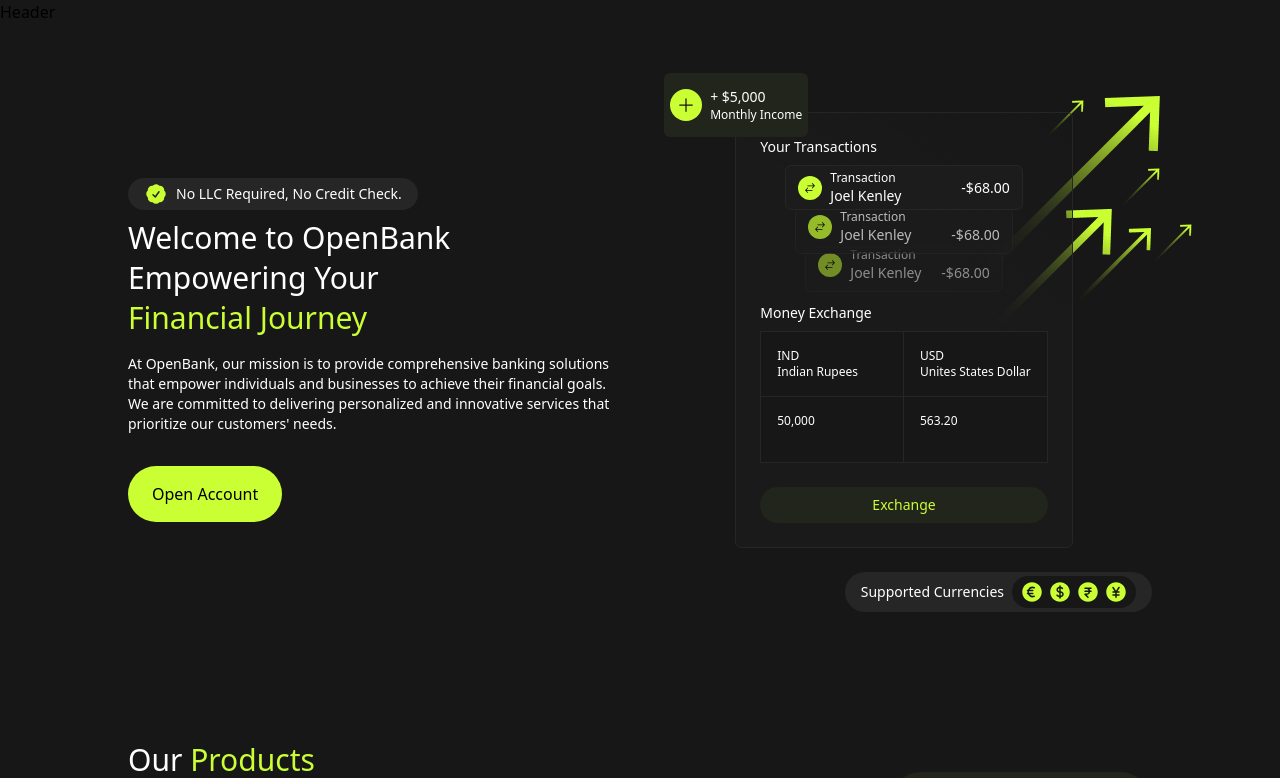
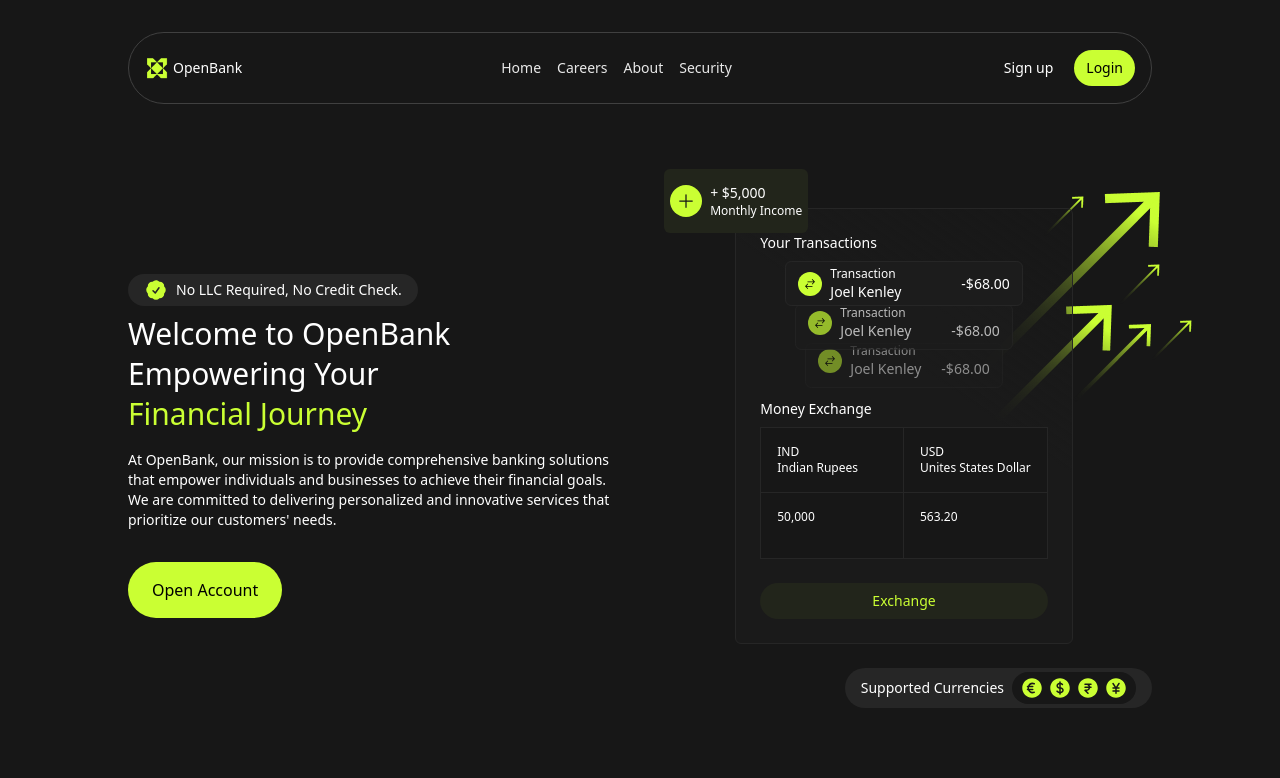
Before and after one commit to pranav605/OpenBank, a React (Vite) app: page / in a window 1280 px wide. Shown: the top 778 px of the page. Built offline with nearby package versions, Linux system fonts and the light colour scheme.

Commit message:
Added header

```diff
--- a/src/components/Header.jsx
+++ b/src/components/Header.jsx
@@ -1,8 +1,84 @@
-import React from 'react'
+import { useState } from 'react'
+import { AnimatePresence, motion } from 'motion/react'
+import { Bars3BottomLeftIcon, XMarkIcon } from '@heroicons/react/24/solid';
+const Header = () => {
+  const [isOpen, setIsOpen] = useState(false);
 
-const Header = () => {
+  const menuVariants = {
+    hidden: { opacity: 0, height: 0, transition: { duration: 0.3 } },
+    visible: { opacity: 1, height: "auto", transition: { duration: 0.3 } },
+  };
+
   return (
-    <div>Header</div>
+    <div className='flex relative text-center justify-center items-center flex-col w-full md:p-0 p-2 gap-8'>
+      <motion.div className='flex flex-row w-full justify-center items-center bg-neutral-900 p-4 rounded-full border border-neutral-700 mb-4 mt-8 max-w-5xl '>
+        <motion.div className='flex flex-row justify-between w-full items-center'>
+          <motion.div className='flex flex-row justify-center items-center gap-1'>
+            <motion.img
+              src='/assets/logo.png'
+              height={12}
+              width={24}
+              initial={{ scale: 0 }}
+              animate={{ scale: 1 }}
+            ></motion.img>
+            <motion.a href='/' className='text-sm font-normal text-white'>OpenBank</motion.a>
+          </motion.div>
+          <motion.div className='hidden md:flex flex-row gap-4 justify-center items-center'>
+            <motion.a href='/' className='text-white/90 text-sm font-light cursor-pointer hover:text-white transition-colors'>Home</motion.a>
+            <motion.a href='/careers' className='text-white/90 text-sm font-light cursor-pointer hover:text-white transition-colors'>Careers</motion.a>
+            <motion.a href='/about' className='text-white/90 text-sm font-light cursor-pointer hover:text-white transition-colors'>About</motion.a>
+            <motion.a href='/security' className='text-white/90 text-sm font-light cursor-pointer hover:text-white transition-colors'>Security</motion.a>
+          </motion.div>
+          <motion.div className='hidden md:flex flex-row gap-2 items-center'>
+            <motion.button className='text-sm text-white py-2 px-3 rounded-full border border-transparent hover:border-neutral-600 transition-all'>
+              Sign up
+            </motion.button>
+            <motion.button className='accent-bg text-sm text-black py-2 px-3 rounded-full transition-colors cursor-pointer'>
+              Login
+            </motion.button>
+          </motion.div>
+           {/* Mobile Menu Icon (Visible on mobile, Hidden on desktop) */}
+          <motion.div className='flex md:hidden'>
+            <motion.button
+              onClick={() => setIsOpen(!isOpen)}
+              className='cursor-pointer text-black p-2 rounded-full accent-bg hover:bg-neutral-700 transition-colors'
+            >
+              {isOpen ? <XMarkIcon height={24} width={24} /> : <Bars3BottomLeftIcon height={24} width={24} />}
+            </motion.button>
+          </motion.div>
+        </motion.div>
+
+        {/* --- MOBILE MENU PANEL --- */}
+        <AnimatePresence>
+          {isOpen && (
+            // Use flex md:hidden to ensure the menu only appears on mobile
+            <motion.div
+              className='absolute md:hidden w-4/5 max-w-5xl z-20 mt-2 top-24'
+              initial="hidden"
+              animate="visible"
+              exit="hidden"
+              variants={menuVariants}
+              // The inner background panel
+            >
+              <motion.ul className='flex flex-col gap-1 list-none p-4 rounded-xl border border-neutral-700 bg-neutral-900 shadow-2xl'>
+                <motion.li className='p-2 hover:bg-neutral-800 rounded-lg' onClick={() => setIsOpen(false)}><motion.a href='/' className='text-white text-base font-light block'>Home</motion.a></motion.li>
+                <motion.li className='p-2 hover:bg-neutral-800 rounded-lg' onClick={() => setIsOpen(false)}><motion.a href='/careers' className='text-white text-base font-light block'>Careers</motion.a></motion.li>
+                <motion.li className='p-2 hover:bg-neutral-800 rounded-lg' onClick={() => setIsOpen(false)}><motion.a href='/about' className='text-white text-base font-light block'>About</motion.a></motion.li>
+                <motion.li className='p-2 hover:bg-neutral-800 rounded-lg' onClick={() => setIsOpen(false)}><motion.a href='/security' className='text-white text-base font-light block'>Security</motion.a></motion.li>
+                <motion.li className='flex flex-col gap-2 pt-4'>
+                    <motion.button className='w-full text-sm text-white py-2 rounded-full border border-neutral-700 hover:bg-neutral-800 transition-colors'>
+                        Sign up
+                    </motion.button>
+                    <motion.button className='w-full accent-bg text-sm text-black py-2 rounded-full hover:bg-blue-500 transition-colors'>
+                        Login
+                    </motion.button>
+                </motion.li>
+              </motion.ul>
+            </motion.div>
+          )}
+        </AnimatePresence>
+      </motion.div>
+    </div>
   )
 }
 
--- a/src/pages/Landing/LandingBannerCard.jsx
+++ b/src/pages/Landing/LandingBannerCard.jsx
@@ -14,7 +14,7 @@
 // --- END DOT PATTERN DEFINITIONS ---
 const LandingBannerCard = () => {
     return (
-        <div className='flex relative text-center justify-center items-center md:text-start md:justify-start md:items-start flex-col w-full max-w-5xl my-16 md:p-0 p-2 gap-8'>
+        <div className='flex relative text-center justify-center items-center md:text-start md:justify-start md:items-start flex-col w-full max-w-5xl mb-16 md:p-0 p-2 gap-8'>
             <div className='flex flex-col md:flex-row md:justify-start md:items-center justify-center items-center text-center md:text-start border border-neutral-800 rounded-md p-8'>
                  <div
                     className="absolute top-0 left-0 w-full h-full rounded-tl-xl pointer-events-none"
```
